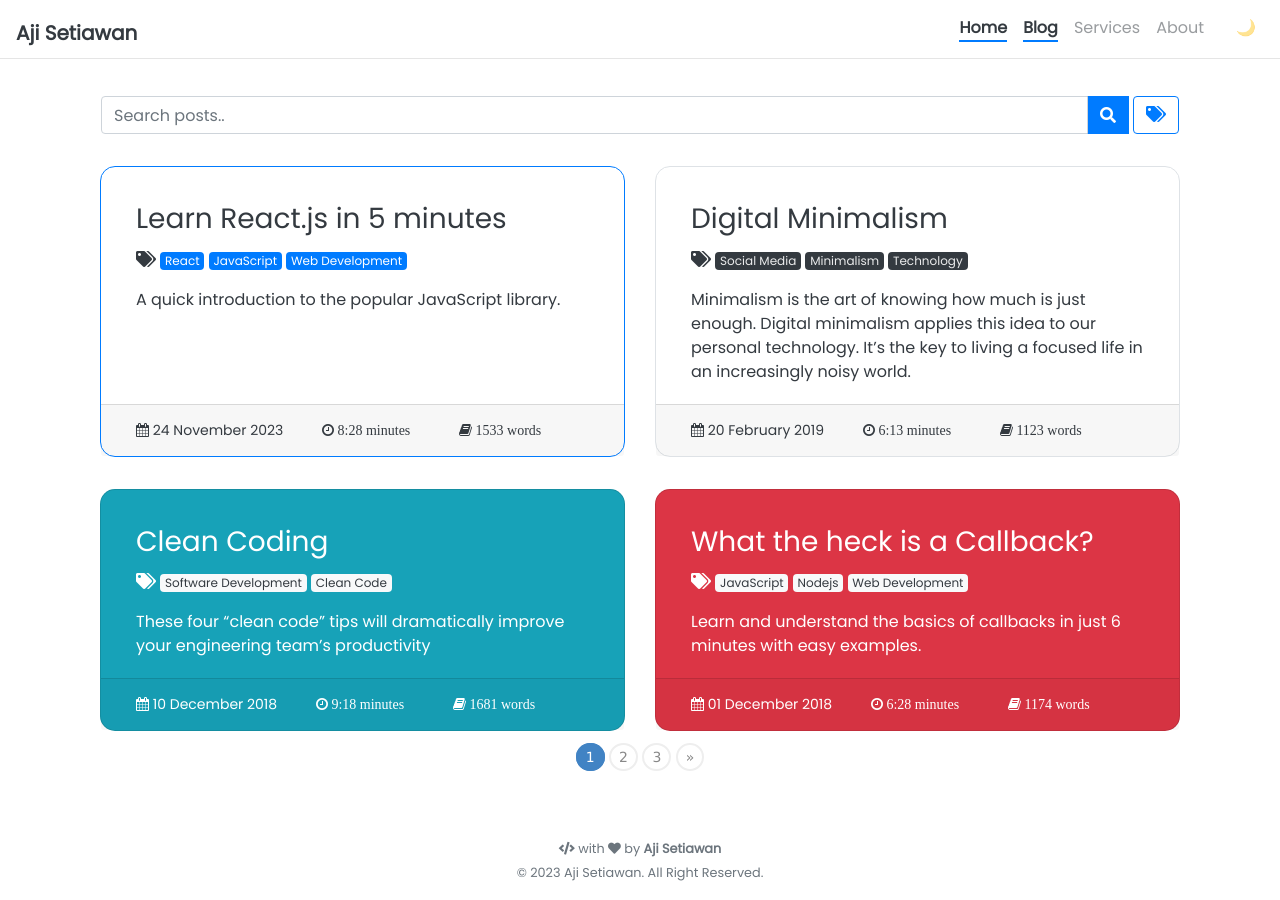
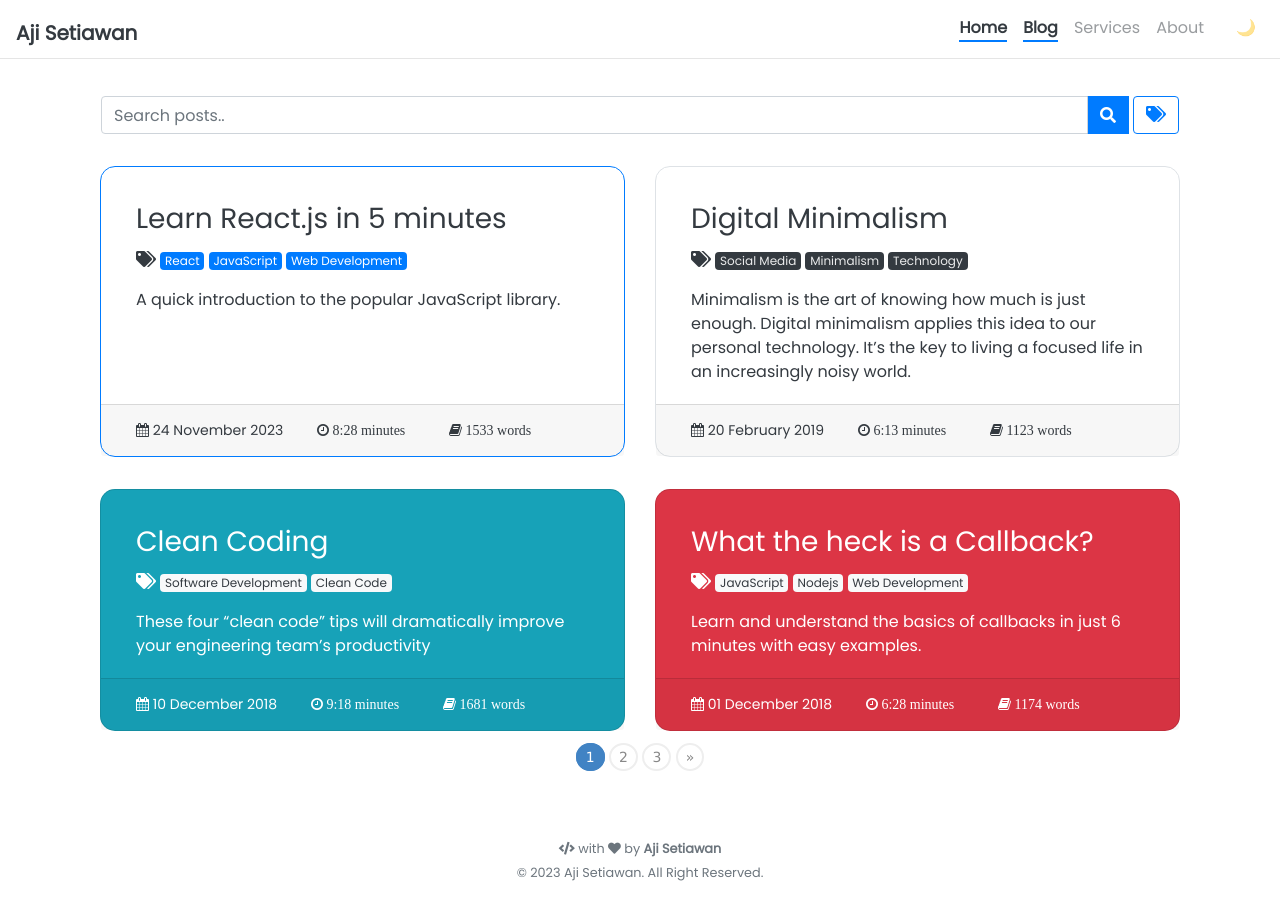
Before and after one commit to ajisetiawan716/ajisetiawan716.github.io, a Jekyll site: the page built from blog/index.html, in a window 1280 px wide. Built offline with Jekyll 4.4.1, drawn with Linux system fonts in a browser that asks for light colours; nearby versions of some CDN libraries; the list of posts is cut into pages by our own code; comment, search, counter and statistics services are not loaded.

Commit message:
Update reading_time.html

```diff
--- a/_includes/blog/reading_time.html
+++ b/_includes/blog/reading_time.html
@@ -15,6 +15,6 @@
 			<span class="icon-hourglass readingtime" style="margin-right:20px">阅读时间：{{ time }} {%if time > 1 %}mins{% else %}min{% endif %}</span>
 			<span class="icon-book readingtime" >字数：{{words}}</span>
 			{% else %}
-			<i class="fa fa-clock-o fa-1x" style="margin-left:35px"> {{ time }} minutes</i>
-			<i class="fa fa-book fa-1x" style="margin-left:45px"> {{words}} words</i>
+			<i class="fa fa-clock-o fa-1x" style="margin-left:30px"> {{ time }} minutes</i>
+			<i class="fa fa-book fa-1x" style="margin-left:40px"> {{words}} words</i>
 			{% endif %}
```
